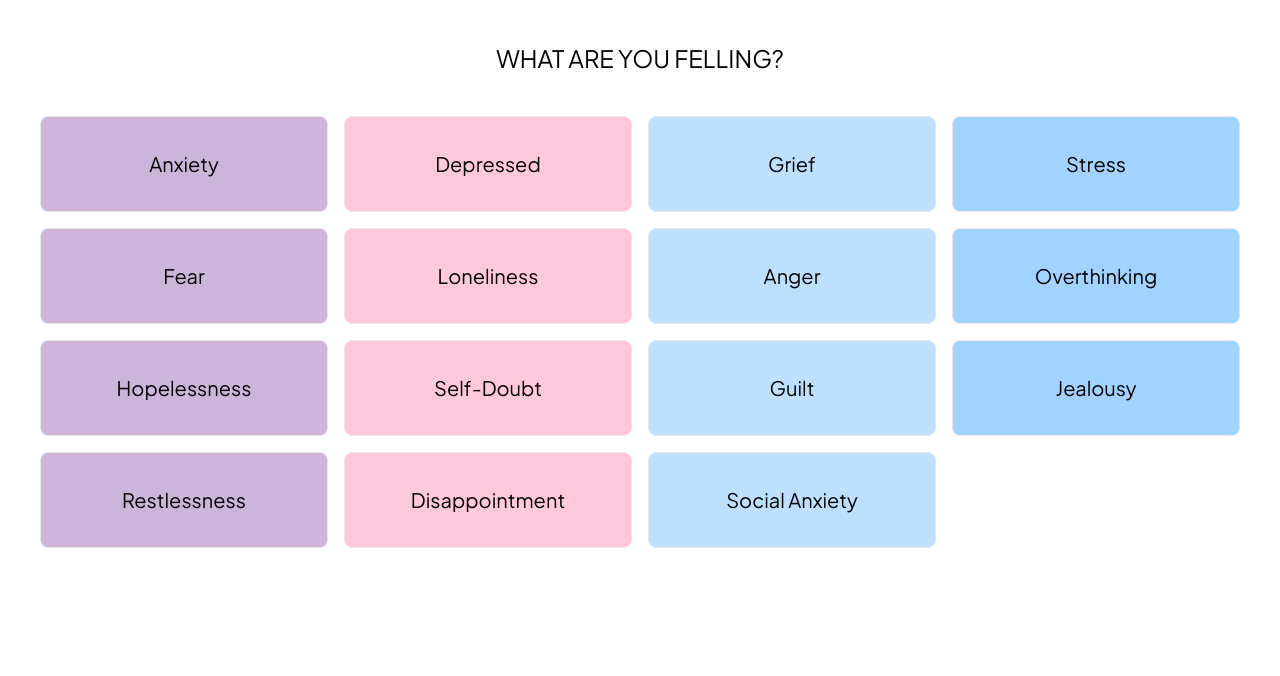
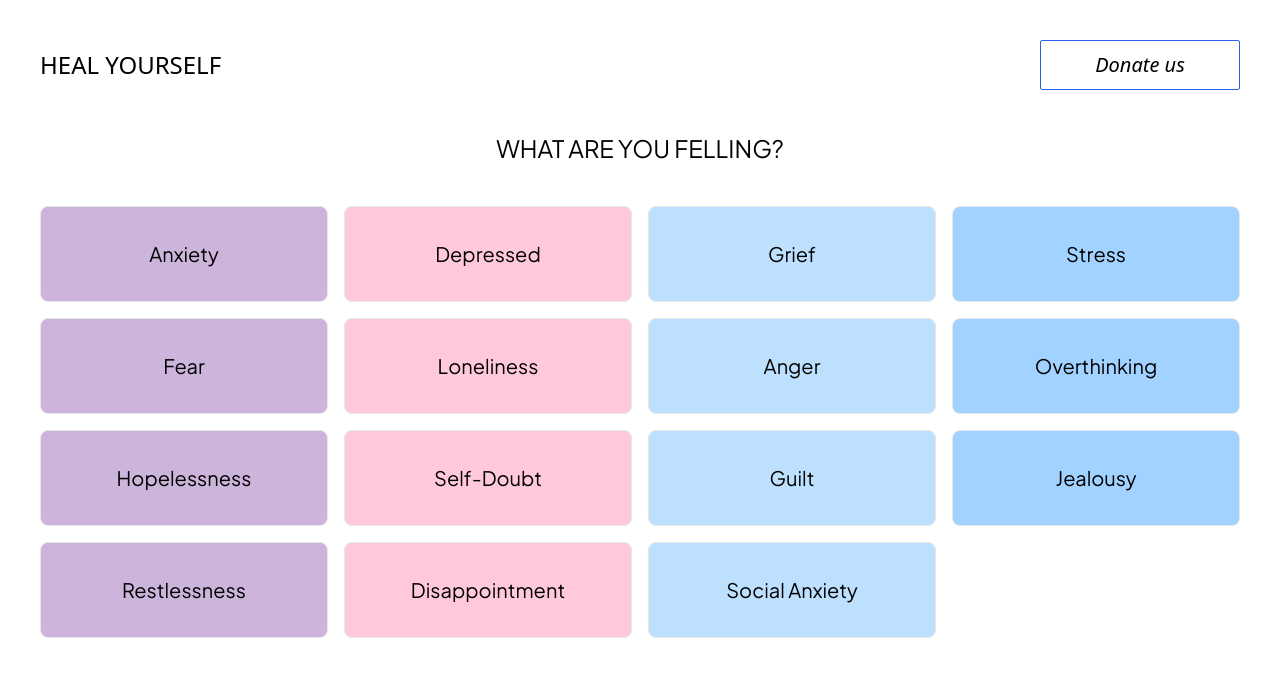
Before and after one commit to hkshakib/calm_compass, a React (Vite) app: page / in a window 1280 px wide. Shown: the top 676 px of the page. Built offline with nearby package versions, Linux system fonts and the light colour scheme.

Commit message:
feat: add navbar

```diff
--- a/src/App.jsx
+++ b/src/App.jsx
@@ -1,6 +1,8 @@
-function App() {
+import Navbar from "./components/Navbar";
+const App = () => {
   return (
     <div className="flex flex-col h-[100vh] p-10">
+      <Navbar />
       <div className="flex justify-center items-center text-[24px] font-heading uppercase">
         <span className="border-sky-100">What are you felling?</span>
       </div>
@@ -54,6 +56,6 @@ function App() {
       </div>
     </div>
   );
-}
+};
 
 export default App;
--- /dev/null
+++ b/src/components/Navbar.jsx
@@ -0,0 +1,12 @@
+const Navbar = () => {
+  return (
+    <nav className="flex justify-between items-center mb-10">
+      <span className="text-[24px] uppercase line-clamp-4">Heal Yourself</span>
+      <button className="text-[20px] italic border border-blue-600 w-[200px] h-[50px] rounded-sm hover:bg-blue-400 hover:text-white">
+        Donate us
+      </button>
+    </nav>
+  );
+};
+
+export default Navbar;
```
